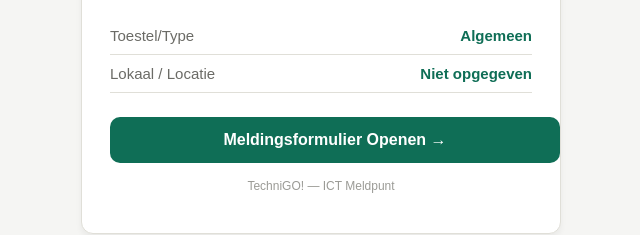
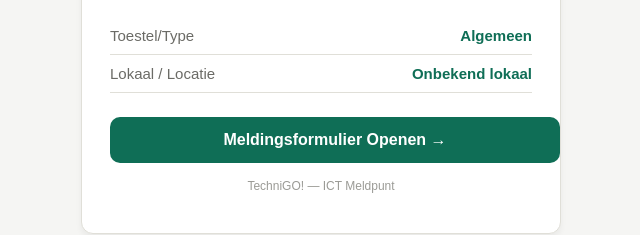
Before and after one commit to nicoledesmet745-coder/ict-melding, a plain HTML site: page index.html in a window 1280 px wide. Shown: the part 179-414 px from the top of the page, 319-959 px from the left. Drawn offline with Linux system fonts and the light colour scheme.

Commit message:
Update index.html

```diff
--- a/index.html
+++ b/index.html
@@ -26,11 +26,11 @@
 
   <div class="info-row">
     <span class="label">Toestel/Type</span>
-    <span class="value" id="display-inv">Laden...</span>
+    <span class="value" id="display-inv">Zoeken...</span>
   </div>
   <div class="info-row">
     <span class="label">Lokaal / Locatie</span>
-    <span class="value" id="display-lokaal">Laden...</span>
+    <span class="value" id="display-lokaal">Zoeken...</span>
   </div>
 
   <a class="btn" id="final-link" href="#">
@@ -40,23 +40,30 @@
 </div>
 
 <script>
-  // 1. Gegevens uit de URL halen (?inv=...&lokaal=...&type=...)
-  const params = new URLSearchParams(window.location.search);
-  const inv    = params.get('inv')    || 'Algemeen';
-  const lokaal = params.get('lokaal') || 'Niet opgegeven';
-  const type   = params.get('type')   || '';
+  window.onload = function() {
+    try {
+      // 1. Gegevens uit de URL halen
+      const params = new URLSearchParams(window.location.search);
+      const inv    = params.get('inv')    || 'Algemeen';
+      const lokaal = params.get('lokaal') || 'Onbekend lokaal';
+      const type   = params.get('type')   || '';
 
-  // 2. Toon de tekst op het scherm voor de gebruiker
-  document.getElementById('display-inv').textContent = type + " " + inv;
-  document.getElementById('display-lokaal').textContent = lokaal;
+      // 2. Tekst direct invullen op het scherm
+      document.getElementById('display-inv').innerText = type + " " + inv;
+      document.getElementById('display-lokaal').innerText = lokaal;
 
-  // 3. Jouw unieke Microsoft Forms Link met de juiste codes (r98ede... en r09ce...)
-  // We plakken de info direct in de link
-  const finalUrl = "https://forms.cloud.microsoft/Pages/ResponsePage.aspx?id=kjnh2hzODEa2eu8TTDGpyZuPt7g24ghFt1g3AGgjF61UMzFNRzEzR0xUNzNaTFYyNVNOMlNPODhZOC4u" +
-                   "&r98ede2d1cbd5465bb516894d93a95288=" + encodeURIComponent(type + " " + inv) +
-                   "&r09ce00bb6a2043f78e5cf3adae5b5f05=" + encodeURIComponent(lokaal);
+      // 3. De exacte Microsoft Link (Helemaal op 1 regel om fouten te voorkomen)
+      const base = "https://forms.cloud.microsoft/Pages/ResponsePage.aspx?id=kjnh2hzODEa2eu8TTDGpyZuPt7g24ghFt1g3AGgjF61UMzFNRzEzR0xUNzNaTFYyNVNOMlNPODhZOC4u";
+      const q1 = "&r98ede2d1cbd5465bb516894d93a95288=" + encodeURIComponent(type + " " + inv);
+      const q2 = "&r09ce00bb6a2043f78e5cf3adae5b5f05=" + encodeURIComponent(lokaal);
 
-  document.getElementById('final-link').href = finalUrl;
+      document.getElementById('final-link').href = base + q1 + q2;
+
+    } catch (err) {
+      console.log("Foutje in script: ", err);
+      document.getElementById('display-inv').innerText = "Fout bij laden";
+    }
+  };
 </script>
 
 </body>
```
